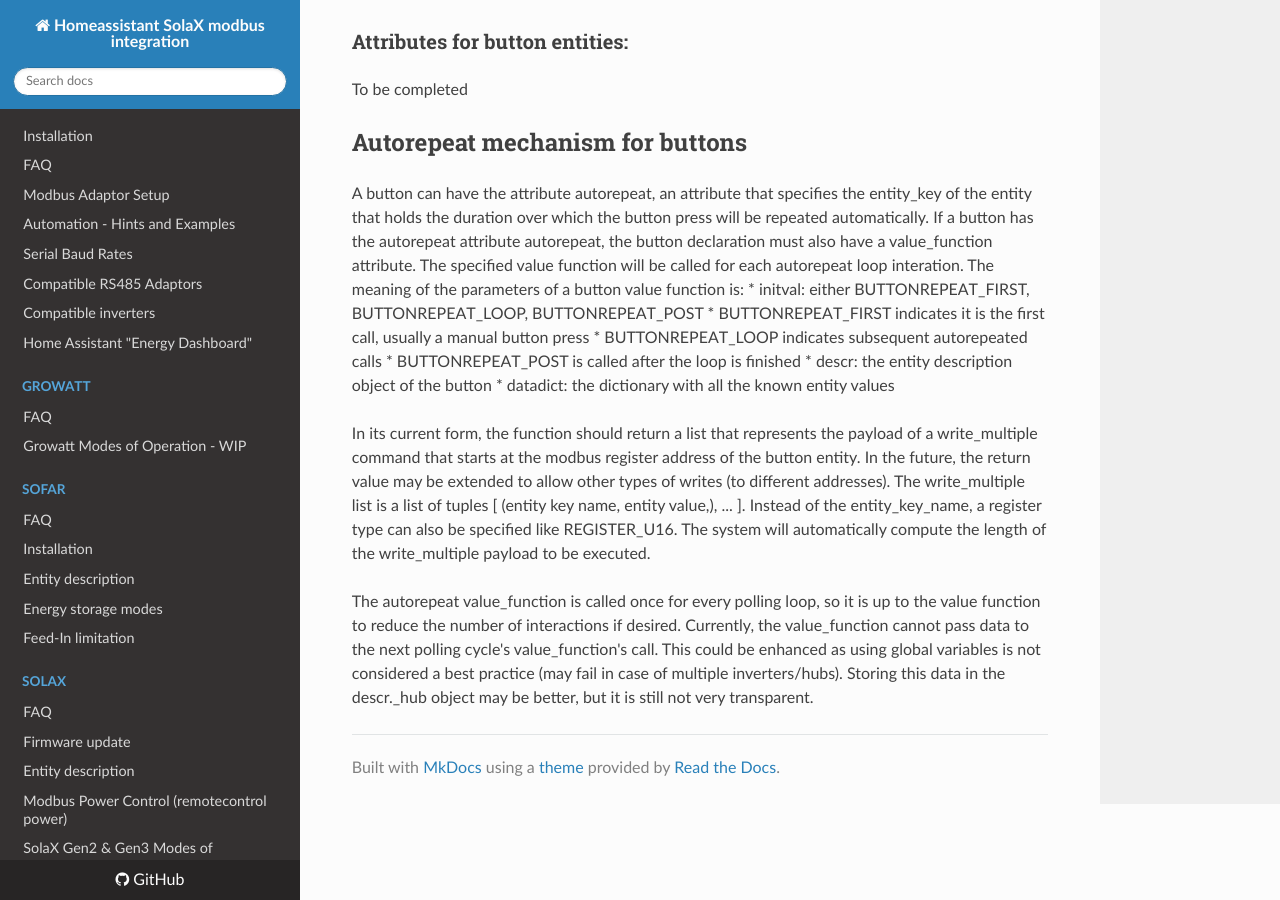
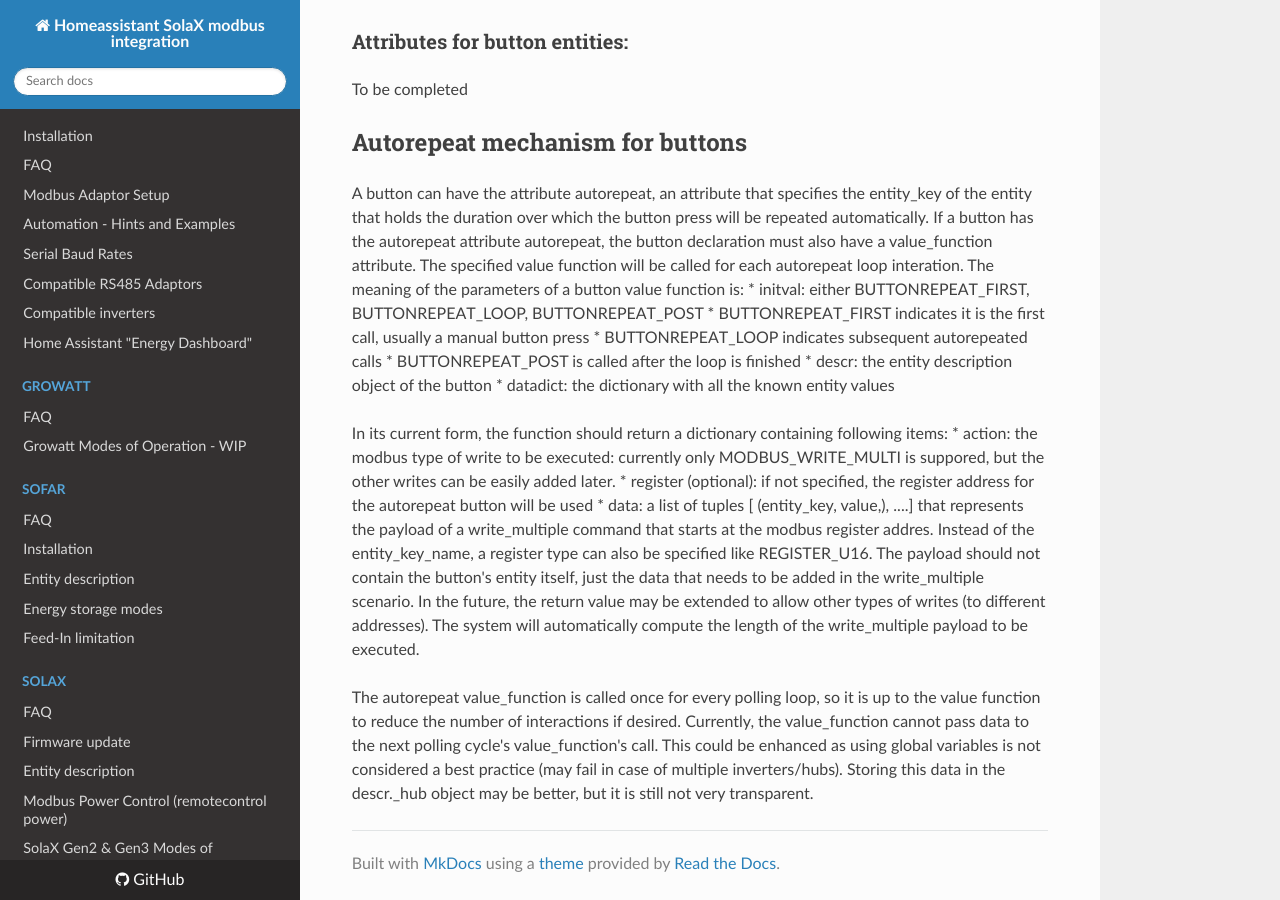
Before and after one commit to wills106/homeassistant-solax-modbus, an MkDocs documentation site: the page built from docs/developer_guide.md, in a window 1280 px wide and 900 px high, scrolled down 748 px. Built offline with MkDocs 1.6.1, drawn with Linux system fonts in a browser that asks for light colours; nearby versions of some CDN libraries.

Commit message:
document autorepeat value function return value

```diff
--- a/docs/developer_guide.md
+++ b/docs/developer_guide.md
@@ -41,9 +41,11 @@ The meaning of the parameters of a button value function is:
 * descr: the entity description object of the button
 * datadict: the dictionary with all the known entity values
 
-In its current form, the function should return a list that represents the payload of a write_multiple command that starts at the modbus register address of the button entity.
+In its current form, the function should return a dictionary containing following items:
+ * action: the modbus type of write to be executed: currently only MODBUS_WRITE_MULTI is suppored, but the other writes can be easily added later.
+ * register (optional): if not specified, the register address for the autorepeat button will be used
+ * data: a list of tuples [ (entity_key, value,), ....] that represents the payload of a write_multiple command that starts at the modbus register addres. Instead of the entity_key_name, a register type can also be specified like REGISTER_U16. The payload should not contain the button's entity itself, just the data that needs to be added in the write_multiple scenario.
 In the future, the return value may be extended to allow other types of writes (to different addresses).
-The write_multiple list is a list of tuples [ (entity key name, entity value,), ... ]. Instead of the entity_key_name, a register type can also be specified like REGISTER_U16.
 The system will automatically compute the length of the write_multiple payload to be executed.
 
 The autorepeat value_function is called once for every polling loop, so it is up to the value function to reduce the number of interactions if desired. Currently, the value_function cannot pass data to the next polling cycle's value_function's call. This could be enhanced as using global variables is not considered a best practice (may fail in case of multiple inverters/hubs). Storing this data in the descr._hub object may be better, but it is still not very transparent.
```
